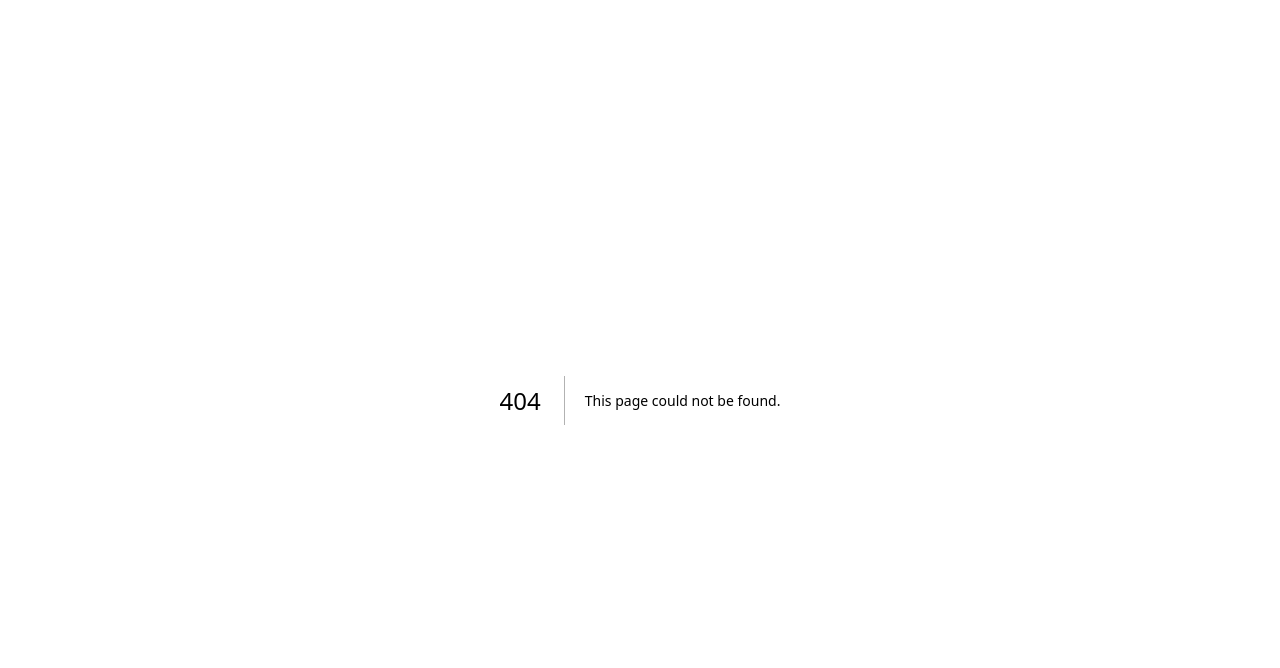
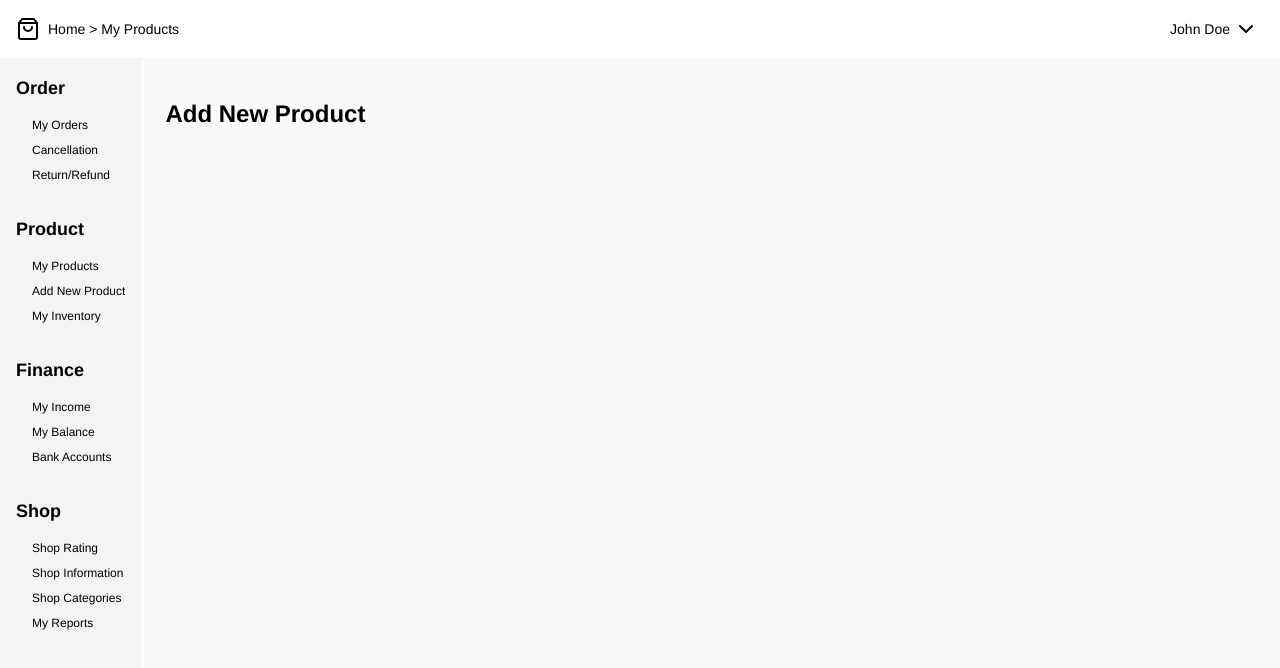
Before and after one commit to KF0429/DDAC-Assignment, a Next.js app in the folder frontend/: page /seller/myproduct in a window 1280 px wide. Before the commit this address had no page. Shown: the top 668 px of the page. Built offline with nearby package versions, Linux system fonts and the light colour scheme.

Commit message:
minor change to sync

```diff
--- a/frontend/src/app/seller/components/sellersidebar.tsx
+++ b/frontend/src/app/seller/components/sellersidebar.tsx
@@ -1,22 +1,70 @@
 import Link from 'next/link'
 import { SidebarItem } from '../types/dashboard'
 
-const sidebarItems: SidebarItem[] = [
-  { name: "My Products", href: "/seller" },
+const orderSidebarItem: SidebarItem[] = [
+  { name: "My Orders", href: "/seller/orders" },
+  { name: "Cancellation", href: "/seller/cancellation" },
+  { name: "Return/Refund", href: "/seller/return" },
+]
+
+const productSidebarItem: SidebarItem[] = [
+  { name: "My Products", href: "/seller/myproduct" },
   { name: "Add New Product", href: "/seller/addproduct" },
-  { name: "Product Violations", href: "/seller/violations" },
   { name: "My Inventory", href: "/seller/inventory" },
+]
+
+const financeSidebarItem: SidebarItem[] = [
+  { name: "My Income", href: "/seller/income" },
+  { name: "My Balance", href: "/seller/balance" },
+  { name: "Bank Accounts", href: "/seller/bankaccounts" },
+]
+
+const shopSidebarItem: SidebarItem[] = [
+  { name: "Shop Rating", href: "/seller/shoprating" },
+  { name: "Shop Information", href: "/seller/shopinformation" },
+  { name: "Shop Categories", href: "/seller/shopcategories" },
+  { name: "My Reports", href: "/seller/myreports" },
 ]
 
 export function Sidebar() {
   return (
-    <nav className="w-64 bg-gray-100 overflow-y-auto">
+    <nav className="w-55 bg-gray-100 overflow-y-auto">
       <div className="p-4">
-        <h2 className="text-xl font-bold mb-4">Product</h2>
-        <ul>
-          {sidebarItems.map((item) => (
-            <li key={item.href} className="mb-2">
-              <Link href={item.href} className="text-blue-600 hover:underline">
+        <h2 className="text-lg font-bold">Order</h2>
+        <ul className="flex flex-col gap-2 list-none pl-4">
+          {orderSidebarItem.map((item) => (
+            <li key={item.href} className="md-2">
+              <Link href={item.href} className="text-xs hover:underline">
+                {item.name}
+              </Link>
+            </li>
+          ))}
+        </ul>
+        <h2 className="text-lg font-bold mt-8">Product</h2>
+        <ul className="flex flex-col gap-2 list-none pl-4">
+          {productSidebarItem.map((item) => (
+            <li key={item.href} className="md-2">
+              <Link href={item.href} className="text-xs hover:underline">
+                {item.name}
+              </Link>
+            </li>
+          ))}
+        </ul>
+        <h2 className="text-lg font-bold mt-8">Finance</h2>
+        <ul className="flex flex-col gap-2 list-none pl-4">
+          {financeSidebarItem.map((item) => (
+            <li key={item.href} className="md-2">
+              <Link href={item.href} className="text-xs hover:underline">
+                {item.name}
+              </Link>
+            </li>
+          ))}
+        </ul>
+        <h2 className="text-lg font-bold mt-8">Shop</h2>
+        <ul className="flex flex-col gap-2 list-none pl-4">
+          {shopSidebarItem.map((item) => (
+            <li key={item.href} className="md-2">
+              <Link href={item.href} className="text-xs hover:underline">
                 {item.name}
               </Link>
             </li>
--- /dev/null
+++ b/frontend/src/app/seller/myproduct/page.tsx
@@ -0,0 +1,3 @@
+export default function AddNewProduct() {
+    return <h1 className="text-2xl font-bold">Add New Product</h1>
+  }
```
